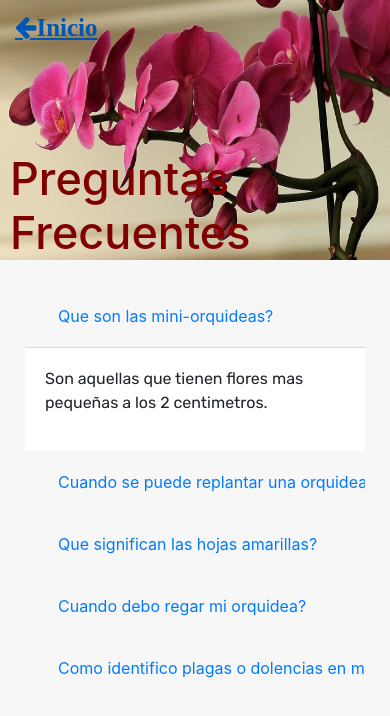
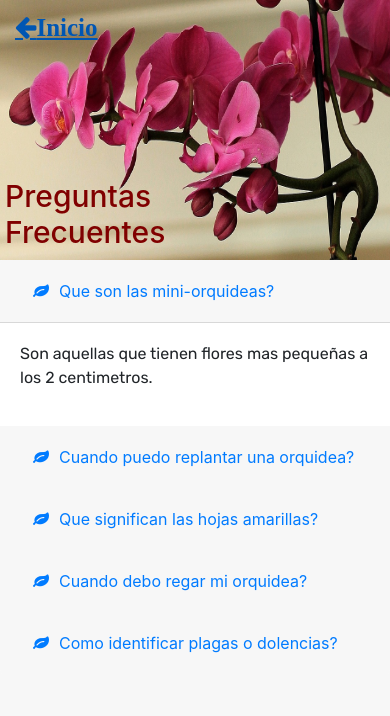
Before and after one commit to araimundo362/orquideum, a website: page faqPage.html in a window 390 px wide. Drawn offline with nearby package versions, Linux system fonts and the light colour scheme.

Commit message:
style(faq): added responsive style to the page

```diff
--- a/faqPage.html
+++ b/faqPage.html
@@ -16,7 +16,7 @@
     <link rel="stylesheet" href="https://stackpath.bootstrapcdn.com/bootstrap/4.1.3/css/bootstrap.min.css" integrity="sha384-MCw98/SFnGE8fJT3GXwEOngsV7Zt27NXFoaoApmYm81iuXoPkFOJwJ8ERdknLPMO" crossorigin="anonymous">
     <link rel="stylesheet" href="https://cdn.jsdelivr.net/npm/bootstrap@4.5.3/dist/css/bootstrap.min.css" integrity="sha384-TX8t27EcRE3e/ihU7zmQxVncDAy5uIKz4rEkgIXeMed4M0jlfIDPvg6uqKI2xXr2" crossorigin="anonymous">
 </head>
-<body>
+<body class="bodyFaq">
     <header class="headerFaqs">
         <div class="headerFaqs__div">
             <img class="headerFaqs__div__img" src="imagenes/faqsImg.jpg" alt="Fondo header Preguntas Frecuentes">
@@ -42,7 +42,7 @@
               <div class="card-header" id="headingOne">
                 <h5 class="mb-0">
                   <button class="btn btn-link" type="button" data-toggle="collapse" data-target="#collapseOne" aria-expanded="true" aria-controls="collapseOne">
-                   Que son las mini-orquideas?
+                    <i class="icon fa fa-leaf"><span class="faqsMain__questions">Que son las mini-orquideas?</span></i>
                   </button>
                 </h5>
               </div>
@@ -57,7 +57,7 @@
               <div class="card-header" id="headingTwo">
                 <h5 class="mb-0">
                   <button class="btn btn-link collapsed" type="button" data-toggle="collapse" data-target="#collapseTwo" aria-expanded="false" aria-controls="collapseTwo">
-                    Cuando se puede replantar una orquidea?
+                    <i class="icon fa fa-leaf"><span class="faqsMain__questions">Cuando puedo replantar una orquidea?</span></i>
                   </button>
                 </h5>
               </div>
@@ -71,7 +71,7 @@
               <div class="card-header" id="headingThree">
                 <h5 class="mb-0">
                   <button class="btn btn-link collapsed" type="button" data-toggle="collapse" data-target="#collapseThree" aria-expanded="false" aria-controls="collapseThree">
-                    Que significan las hojas amarillas?
+                    <i class="icon fa fa-leaf"><span class="faqsMain__questions">Que significan las hojas amarillas?</span></i>
                   </button>
                 </h5>
               </div>
@@ -85,7 +85,7 @@
                 <div class="card-header" id="headingFour">
                   <h5 class="mb-0">
                     <button class="btn btn-link collapsed" type="button" data-toggle="collapse" data-target="#collapseFour" aria-expanded="false" aria-controls="collapseFour">
-                     Cuando debo regar mi orquidea?
+                      <i class="icon fa fa-leaf"><span class="faqsMain__questions">Cuando debo regar mi orquidea?</span></i>
                     </button>
                   </h5>
                 </div>
@@ -109,7 +109,7 @@
                 <div class="card-header" id="headingFive">
                   <h5 class="mb-0">
                     <button class="btn btn-link collapsed" type="button" data-toggle="collapse" data-target="#collapseFive" aria-expanded="false" aria-controls="collapseFive">
-                      Como identifico plagas o dolencias en mi orquidea?
+                      <i class="icon fa fa-leaf"><span class="faqsMain__questions">Como identificar plagas o dolencias?</span></i>
                     </button>
                   </h5>
                 </div>
@@ -132,7 +132,6 @@
           </div>
     </main>
 
-
     <script src="https://code.jquery.com/jquery-3.3.1.slim.min.js" integrity="sha384-q8i/X+965DzO0rT7abK41JStQIAqVgRVzpbzo5smXKp4YfRvH+8abtTE1Pi6jizo" crossorigin="anonymous"></script>
     <script src="https://cdnjs.cloudflare.com/ajax/libs/popper.js/1.14.3/umd/popper.min.js" integrity="sha384-ZMP7rVo3mIykV+2+9J3UJ46jBk0WLaUAdn689aCwoqbBJiSnjAK/l8WvCWPIPm49" crossorigin="anonymous"></script>
     <script src="https://stackpath.bootstrapcdn.com/bootstrap/4.1.3/js/bootstrap.min.js" integrity="sha384-ChfqqxuZUCnJSK3+MXmPNIyE6ZbWh2IMqE241rYiqJxyMiZ6OW/JmZQ5stwEULTy" crossorigin="anonymous"></script>
--- a/scss/_faqs.scss
+++ b/scss/_faqs.scss
@@ -1,3 +1,6 @@
+.bodyFaq {
+    background-color: rgba(0,0,0,.03);
+}
 .headerFaqs {
     &__div {
         display: flex;
@@ -40,24 +43,55 @@
         margin-left: 10px;
 
         font-size: 45px;
-        margin-bottom: 0;
+        margin-bottom: 10px;
     }
 }
 
 .faqsMain {
-    background-color: rgba(0,0,0,.03);
+    min-height: 380px;
 
-    &__acordionContainer {
-        padding: 25px;
-    }
 
     &__customizeCard {
         border: none !important;
     }
 
+    &__questions {
+        margin-left: 10px;
+        font-family: -apple-system, BlinkMacSystemFont, 'Segoe UI', Roboto, Oxygen, Ubuntu, Cantarell, 'Open Sans', 'Helvetica Neue', sans-serif;
+    }
     &__answers {
         font-family: 'Rubik', sans-serif;
     }
 }
 
+.faqFooter {
+    background-color: rgba(0,0,0,.03);
+    height: 15px;
+}
+
+@media only screen and (max-width: 450px) {
+    .faqFooter {
+        background-color: rgba(0,0,0,.03);
+    }
+
+    .headerFaqs {
+        &__title {
+            font-size: 30px;
+            max-width: 155px;
+
+            position: absolute;
+            color: maroon;
+            margin-left: 5px;
+        }
+    }
+
+    .faqsMain {
+        min-height: 380px;
+        &__questions {
+            margin-left: 10px;
+
+        }
+    }
+
+}
 //Para celu, padd-left: 0
```
Also changed, not shown: css/styles.css.
